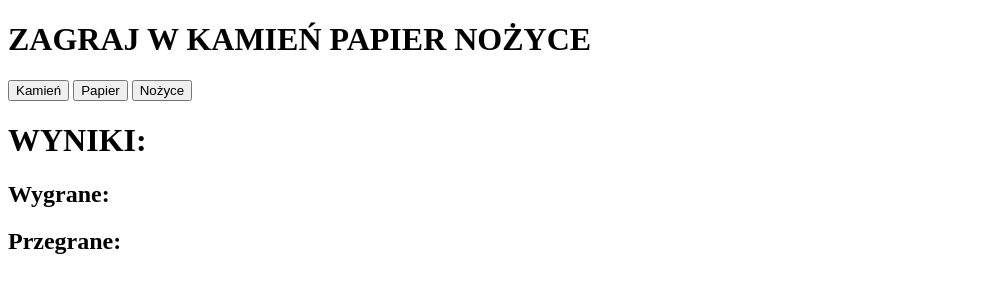
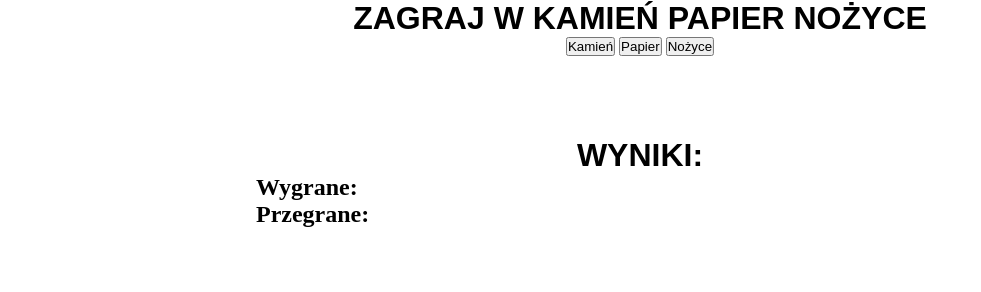
Before and after one commit to DmkMrw/javascript-prework, a website: page index.html in a window 1280 px wide. Shown: the whole page, without its empty margins (0-981 px from the left). Drawn offline with Linux system fonts and the light colour scheme.

Commit message:
Add style for buttons

```diff
--- a/index.html
+++ b/index.html
@@ -1,19 +1,21 @@
 <!DOCTYPE html>
 <html lang="en">
   <head>
-    <meta charset="UTF-8" />
+    <meta charset="UTF-8" >
     <title>Kamień, papier, nożyce</title>
-    <link rel="stylesheet" href="css/style.css" />
+    <link rel="stylesheet" href="css/style.css" >
   </head>
   <body>
     <div class="container">
       <h1>ZAGRAJ W KAMIEŃ PAPIER NOŻYCE</h1>
-      <div id="buttons">
-        <button id="play-rock">Kamień</button>
-        <button id="play-paper">Papier</button>
-        <button id="play-scissors">Nożyce</button>
+      <div class="interface">
+        <div id="buttons">
+          <button type="submit" id="play-rock">Kamień</button>
+          <button type="submit" id="play-paper">Papier</button>
+          <button type="submit" id="play-scissors">Nożyce</button>
+        </div>
+        <div id="messages"></div>
       </div>
-      <div id="messages"></div>
       <div class="result">
         <h1>WYNIKI:</h1>
         <h2>Wygrane:<span id="win"></span></h2>
--- a/sass/style.scss
+++ b/sass/style.scss
@@ -0,0 +1,30 @@
+* {
+    margin: 0;
+    padding: 0;
+    box-sizing: border-box;
+}
+
+h1 {
+    font-family: Arial, "Helvetica Neue", Helvetica, sans-serif;
+    text-align: center;
+}
+
+.interface {
+    padding-top: 0;
+    position: relative;
+    width: 100vw;
+    height: 100px;
+}
+
+#buttons {
+    position: absolute;
+    top: 0;
+    left: 50%;
+    transform: translateX(-50%);
+    margin: 0 auto;
+}
+
+
+h2 {
+    padding-left: 20%;
+}
```
Also changed, not shown: css/style.css.
